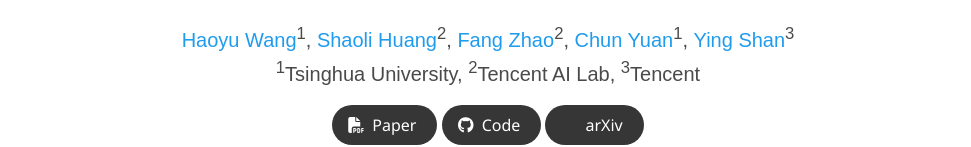
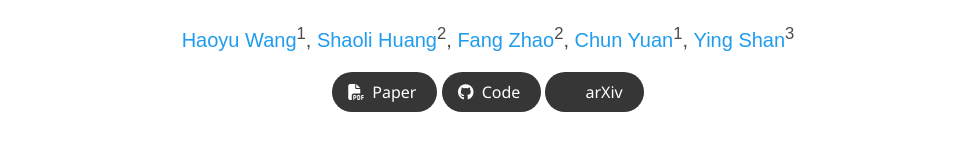
Before and after one commit to SemanticDH/HMC, a plain HTML site: page index.html in a window 1280 px wide. Shown: the part 159-306 px from the top of the page, without its empty margins (152-1123 px from the left). Drawn offline with nearby package versions, Linux system fonts and the light colour scheme; some packages are replaced by stand-ins of ours; some icons are missing; a web font is replaced by a local one.

Commit message:
Update index.html

```diff
--- a/index.html
+++ b/index.html
@@ -97,8 +97,8 @@
               </span>
             </div>
             <div class="is-size-5 publication-authors">
-              <span class="author-block"><sup>1</sup>Tsinghua University, <sup>2</sup>Tencent AI Lab,
-                <sup>3</sup>Tencent</span>
+              <!--<span class="author-block"><sup>1</sup>Tsinghua University, <sup>2</sup>Tencent AI Lab,-->
+               <!-- <sup>3</sup>Tencent</span>-->
               <!-- <span class="eql-cntrb"><small><br><sup>*</sup>Indicates Equal Contribution</small></span> -->
             </div>
 
```
